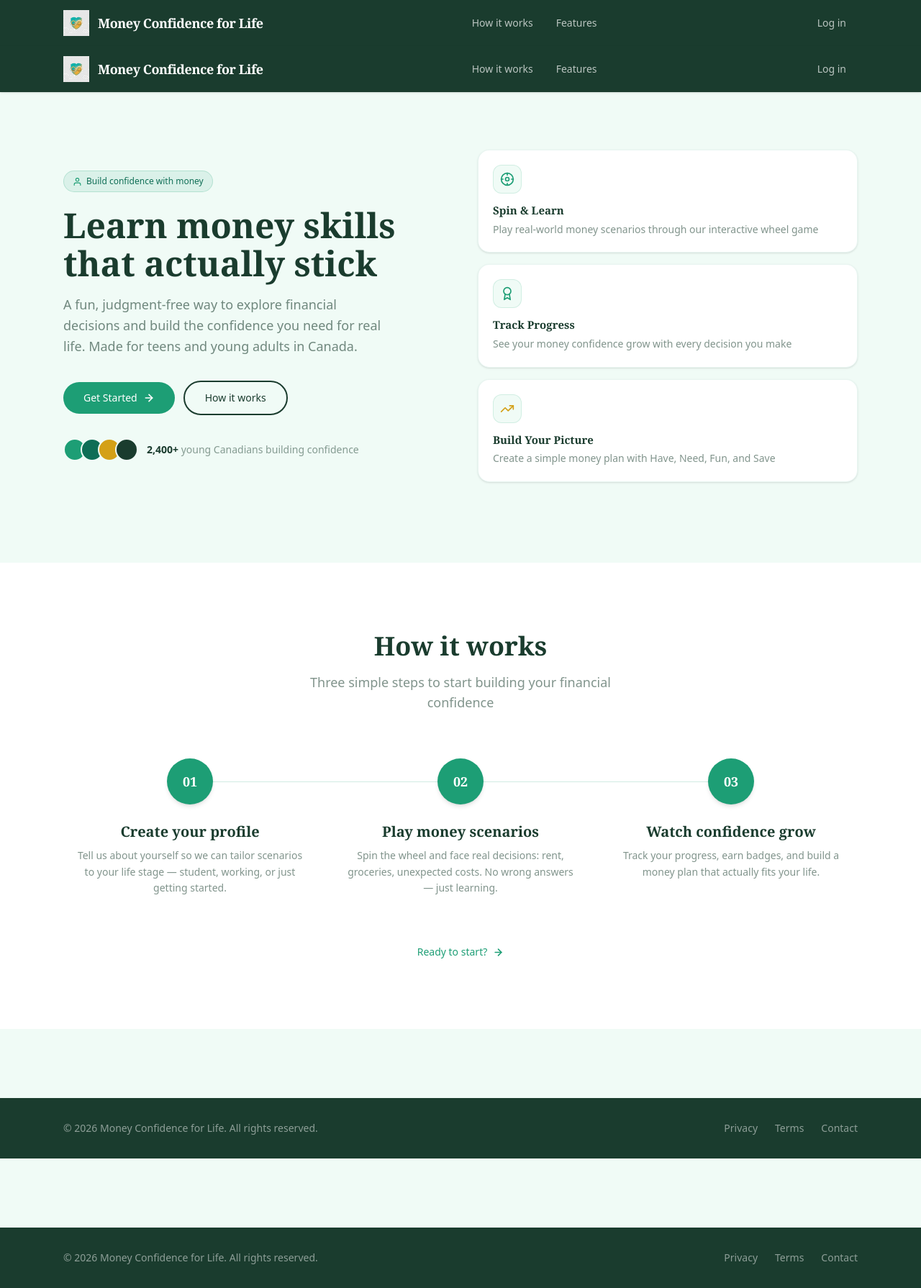
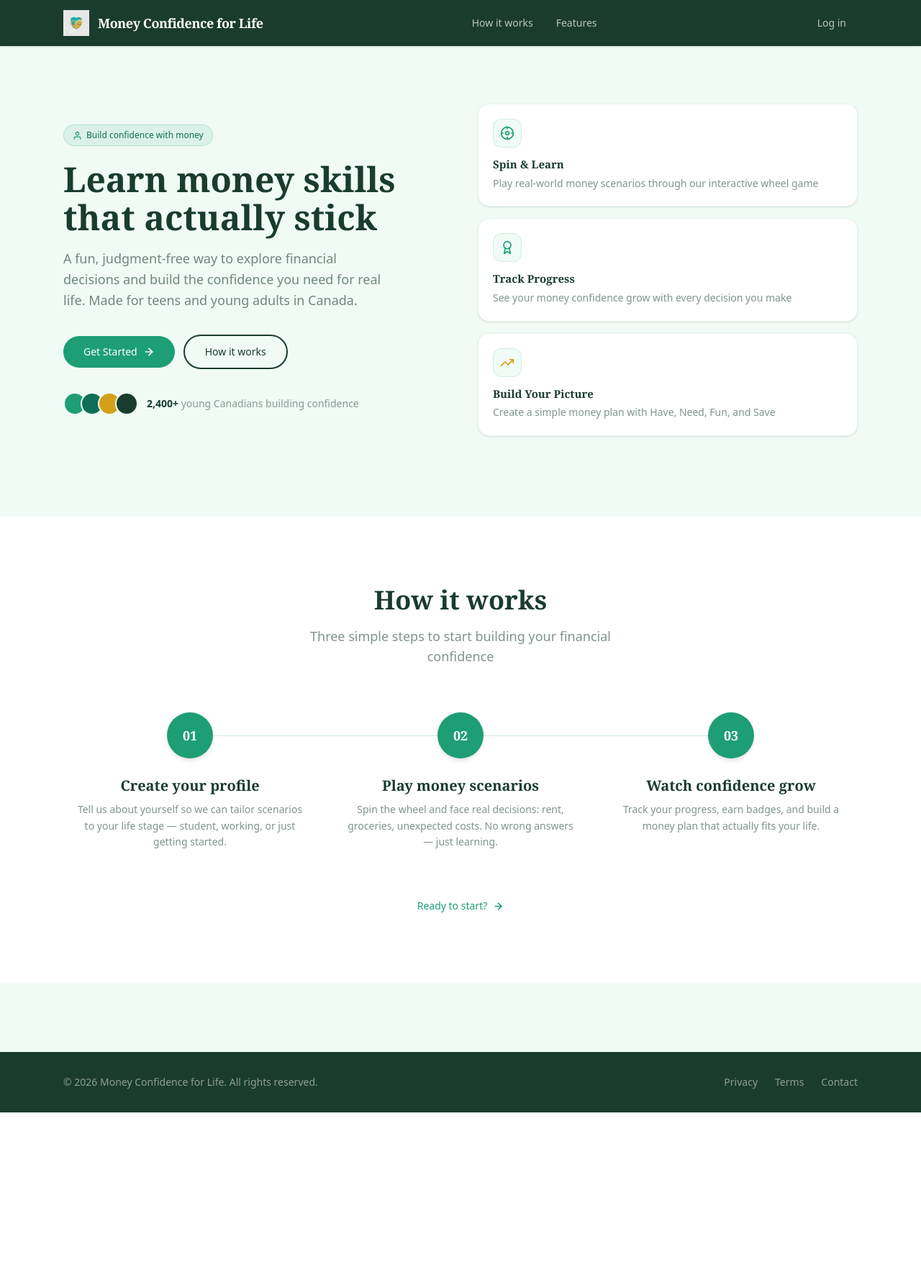
Before and after one commit to mahima-bcit/MCFL, a React (Vite) app in the folder Frontend/: page / in a window 1280 px wide. Shown: the whole page at 72% size. After the commit the page ends 1546 px from the top, so only its background shows below. Built offline with nearby package versions, Linux system fonts and the light colour scheme; no server answers.

Commit message:
refactor: remove Navbar and Footer from Index page to fix duplicated header and footer

```diff
--- a/Frontend/src/pages/Index.tsx
+++ b/Frontend/src/pages/Index.tsx
@@ -1,17 +1,13 @@
-import Navbar from "../components/layout/Navbar";
-import Footer from "../components/layout/Footer";
 import Hero from "../components/sections/Hero";
 import HowItWorks from "../components/sections/HowItWorks";
 
 export default function Index() {
   return (
     <div className="min-h-screen bg-mint font-body">
-      <Navbar />
       <main>
         <Hero />
         <HowItWorks />
       </main>
-      <Footer />
     </div>
   );
 }
```
